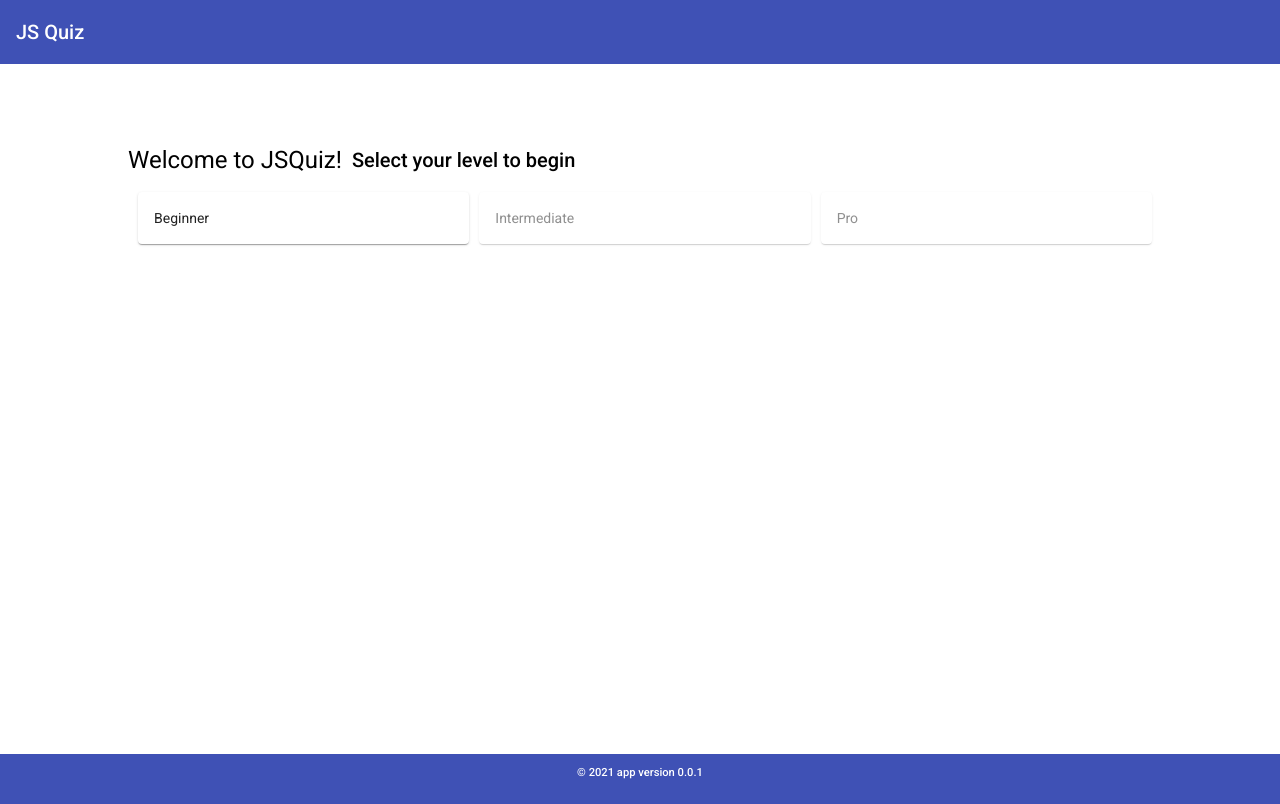
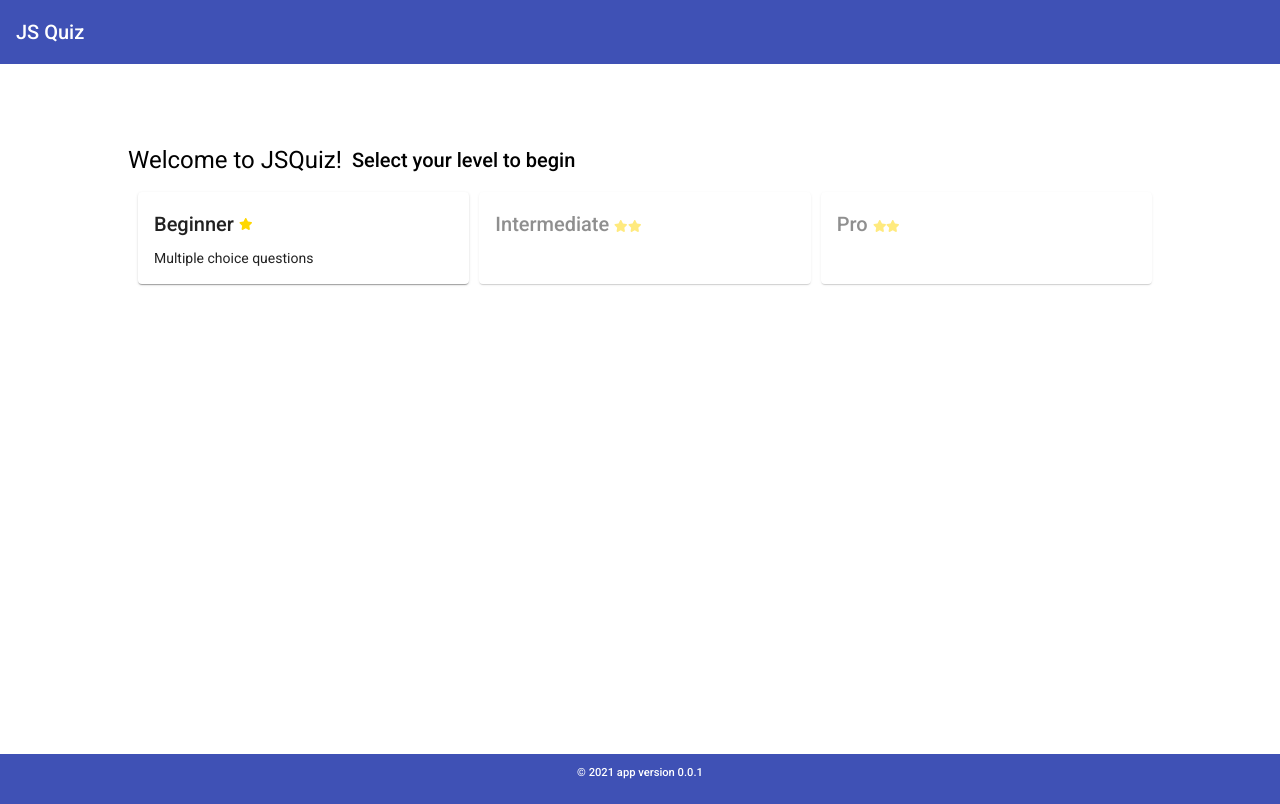
Before and after one commit to NIkolayrr/js-quiz, an Angular app: page / in a window 1280 px wide. Built offline with nearby package versions, Linux system fonts and the light colour scheme.

Commit message:
styling updates

```diff
--- a/src/app/app.component.html
+++ b/src/app/app.component.html
@@ -1,6 +1,6 @@
 <div class="wrapper">
   <mat-toolbar color="primary">
-    <span [routerLink]="'/'">JS Quiz</span>
+    <a [routerLink]="'/'">JS Quiz</a>
     <!-- <a [routerLink]="'/about'">About</a> -->
   </mat-toolbar>
   <div class="content">
--- a/src/app/app.component.scss
+++ b/src/app/app.component.scss
@@ -2,8 +2,8 @@
   a {
     text-transform: none;
     text-decoration: none;
-    color: black;
-    font-size: 0.8em;
+    color: white;
+    font-size: 1em;
   }
   .content {
     min-height: calc(100vh - 110px);
--- a/src/app/app.module.ts
+++ b/src/app/app.module.ts
@@ -15,7 +15,11 @@ import { FormsModule, ReactiveFormsModule } from '@angular/forms'
 import { MatRadioModule } from '@angular/material/radio'
 import { ScoreComponent } from './score/score.component'
 import { CountdownPipe } from './countdown.pipe'
-import { FontAwesomeModule } from '@fortawesome/angular-fontawesome'
+import {
+  FaIconLibrary,
+  FontAwesomeModule,
+} from '@fortawesome/angular-fontawesome'
+import { faClock, faStar, faUndo } from '@fortawesome/free-solid-svg-icons'
 
 @NgModule({
   declarations: [
@@ -43,4 +47,8 @@ import { FontAwesomeModule } from '@fortawesome/angular-fontawesome'
   providers: [],
   bootstrap: [AppComponent],
 })
-export class AppModule {}
+export class AppModule {
+  constructor(library: FaIconLibrary) {
+    library.addIcons(faStar, faClock, faUndo)
+  }
+}
--- a/src/app/quiz/quiz.component.html
+++ b/src/app/quiz/quiz.component.html
@@ -1,9 +1,9 @@
 <div class="header" [ngClass]="{ sticky: stickyHeader }">
   <p>{{ answered }} / {{ questions.length }}</p>
   <h3 class="counter">
-    {{ counter | countdown }} <fa-icon [icon]="faClock"></fa-icon>
+    {{ counter | countdown }} <fa-icon icon="clock"></fa-icon>
   </h3>
-  <fa-icon [icon]="faUndo" (click)="reset()"></fa-icon>
+  <fa-icon icon="undo" (click)="reset()"></fa-icon>
 </div>
 <form
   [formGroup]="quiz1"
--- a/src/app/welcome/welcome.component.html
+++ b/src/app/welcome/welcome.component.html
@@ -4,8 +4,28 @@
     <h2>Select your level to begin</h2>
   </div>
   <div class="pick-level">
-    <mat-card (click)="openDialog('beginner')"> Beginner </mat-card>
-    <mat-card class="inactive">Intermediate</mat-card>
-    <mat-card class="inactive">Pro</mat-card>
+    <mat-card (click)="openDialog('beginner')">
+      <mat-card-title>
+        <h2>Beginner</h2>
+        <fa-icon icon="star"></fa-icon>
+      </mat-card-title>
+      <p>Multiple choice questions</p>
+    </mat-card>
+    <mat-card class="inactive">
+      <mat-card-title>
+        <h2>Intermediate</h2>
+        <span *ngFor="let item of [].constructor(2)"
+          ><fa-icon icon="star"></fa-icon
+        ></span>
+      </mat-card-title>
+    </mat-card>
+    <mat-card class="inactive">
+      <mat-card-title>
+        <h2>Pro</h2>
+        <span *ngFor="let item of [].constructor(2)"
+          ><fa-icon icon="star"></fa-icon
+        ></span>
+      </mat-card-title>
+    </mat-card>
   </div>
 </div>
--- a/src/app/welcome/welcome.component.scss
+++ b/src/app/welcome/welcome.component.scss
@@ -23,6 +23,17 @@ $jsYellow: #eed81a;
       flex: 1;
       margin-left: 10px;
       cursor: pointer;
+      mat-card-title {
+        display: flex;
+        align-items: center;
+        h2 {
+          margin: 0 5px 0 0;
+        }
+        fa-icon {
+          font-size: 0.5em;
+          color: gold;
+        }
+      }
       &.inactive {
         opacity: 0.5;
       }
```
